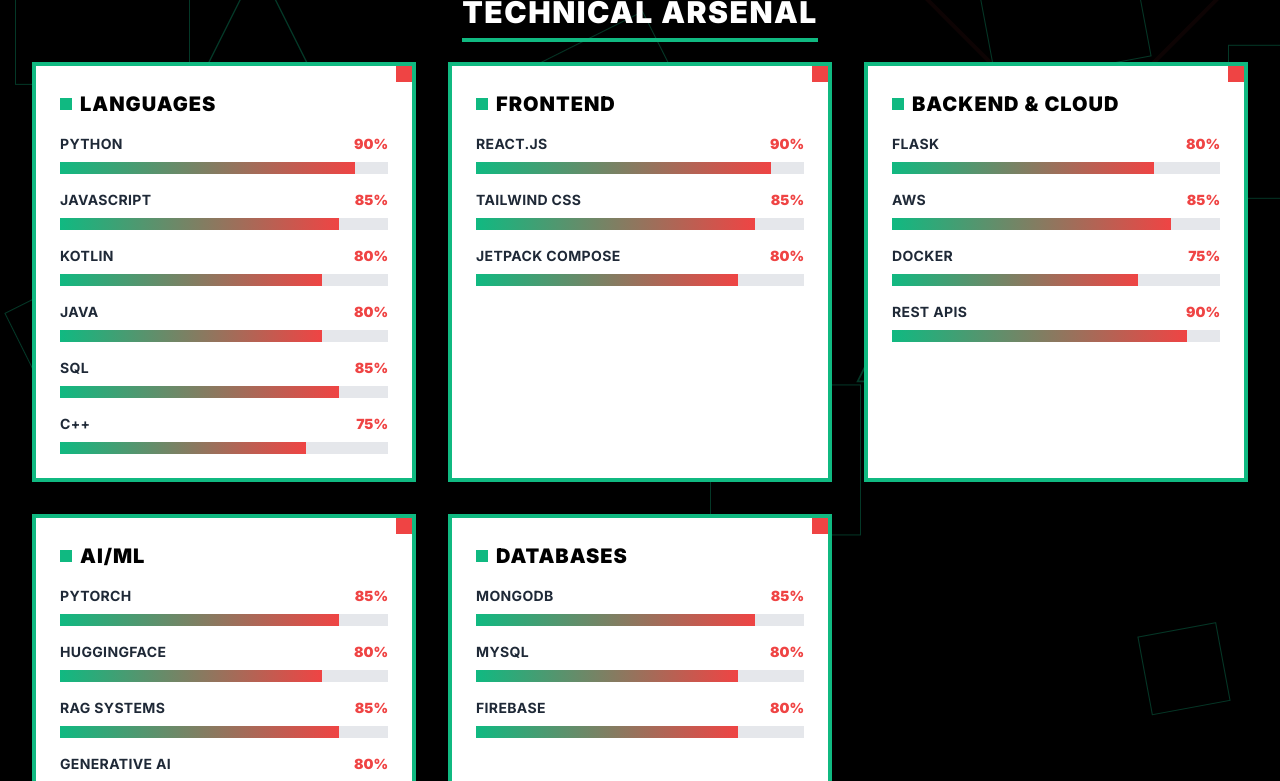
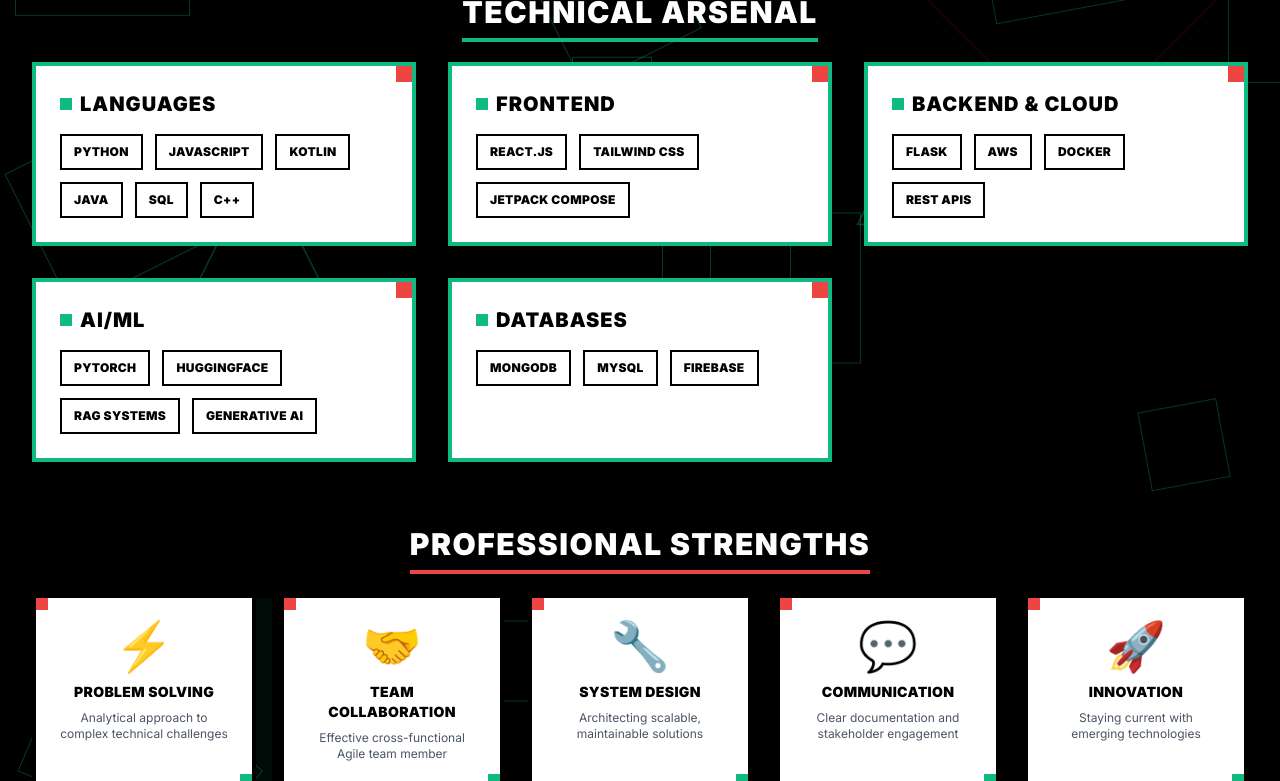
Before and after one commit to aakash-73/my_portfolio, a React (Vite) app: page / in a window 1280 px wide. Shown: the part 4780-5561 px from the top of the page. Built offline with nearby package versions, Linux system fonts and the light colour scheme.

Commit message:
techSkills sections updated

```diff
--- a/src/components/Skills.jsx
+++ b/src/components/Skills.jsx
@@ -55,23 +55,18 @@
                   <span className="w-3 h-3 bg-pale-green"></span>
                   {category.category}
                 </h4>
-                <div className="space-y-4">
+                <div className="flex flex-wrap gap-3">
                   {category.skills.map((skill, skillIdx) => (
-                    <div key={skillIdx}>
-                      <div className="flex justify-between mb-2">
-                        <span className="text-gray-800 text-sm font-bold uppercase tracking-wide">{skill.name}</span>
-                        <span className="text-red-500 text-sm font-black">{skill.level}%</span>
-                      </div>
-                      <div className="w-full h-3 bg-gray-200 relative overflow-hidden">
-                        <motion.div
-                          className="h-full bg-gradient-to-r from-pale-green to-red-500"
-                          initial={{ width: 0 }}
-                          whileInView={{ width: `${skill.level}%` }}
-                          viewport={{ once: true }}
-                          transition={{ duration: 1, delay: skillIdx * 0.1 }}
-                        ></motion.div>
-                      </div>
-                    </div>
+                    <motion.span
+                      key={skillIdx}
+                      className="px-3 py-2 border-2 border-black text-black text-xs font-black uppercase tracking-wide hover:border-red-500 hover:text-red-500 transition-all"
+                      initial={{ opacity: 0, y: 10 }}
+                      whileInView={{ opacity: 1, y: 0 }}
+                      viewport={{ once: true }}
+                      transition={{ duration: 0.3, delay: skillIdx * 0.05 }}
+                    >
+                      {skill}
+                    </motion.span>
                   ))}
                 </div>
               </motion.div>
--- a/src/data.js
+++ b/src/data.js
@@ -25,48 +25,23 @@
 export const technicalSkills = [
   {
     category: "Languages",
-    skills: [
-      { name: "Python", level: 90 },
-      { name: "JavaScript", level: 85 },
-      { name: "Kotlin", level: 80 },
-      { name: "Java", level: 80 },
-      { name: "SQL", level: 85 },
-      { name: "C++", level: 75 }
-    ]
+    skills: ["Python", "JavaScript", "Kotlin", "Java", "SQL", "C++"]
   },
   {
     category: "Frontend",
-    skills: [
-      { name: "React.js", level: 90 },
-      { name: "Tailwind CSS", level: 85 },
-      { name: "Jetpack Compose", level: 80 }
-    ]
+    skills: ["React.js", "Tailwind CSS", "Jetpack Compose"]
   },
   {
     category: "Backend & Cloud",
-    skills: [
-      { name: "Flask", level: 80 },
-      { name: "AWS", level: 85 },
-      { name: "Docker", level: 75 },
-      { name: "REST APIs", level: 90 }
-    ]
+    skills: ["Flask", "AWS", "Docker", "REST APIs"]
   },
   {
     category: "AI/ML",
-    skills: [
-      { name: "PyTorch", level: 85 },
-      { name: "HuggingFace", level: 80 },
-      { name: "RAG Systems", level: 85 },
-      { name: "Generative AI", level: 80 }
-    ]
+    skills: ["PyTorch", "HuggingFace", "RAG Systems", "Generative AI"]
   },
   {
     category: "Databases",
-    skills: [
-      { name: "MongoDB", level: 85 },
-      { name: "MySQL", level: 80 },
-      { name: "Firebase", level: 80 }
-    ]
+    skills: ["MongoDB", "MySQL", "Firebase"]
   }
 ];
 
```
